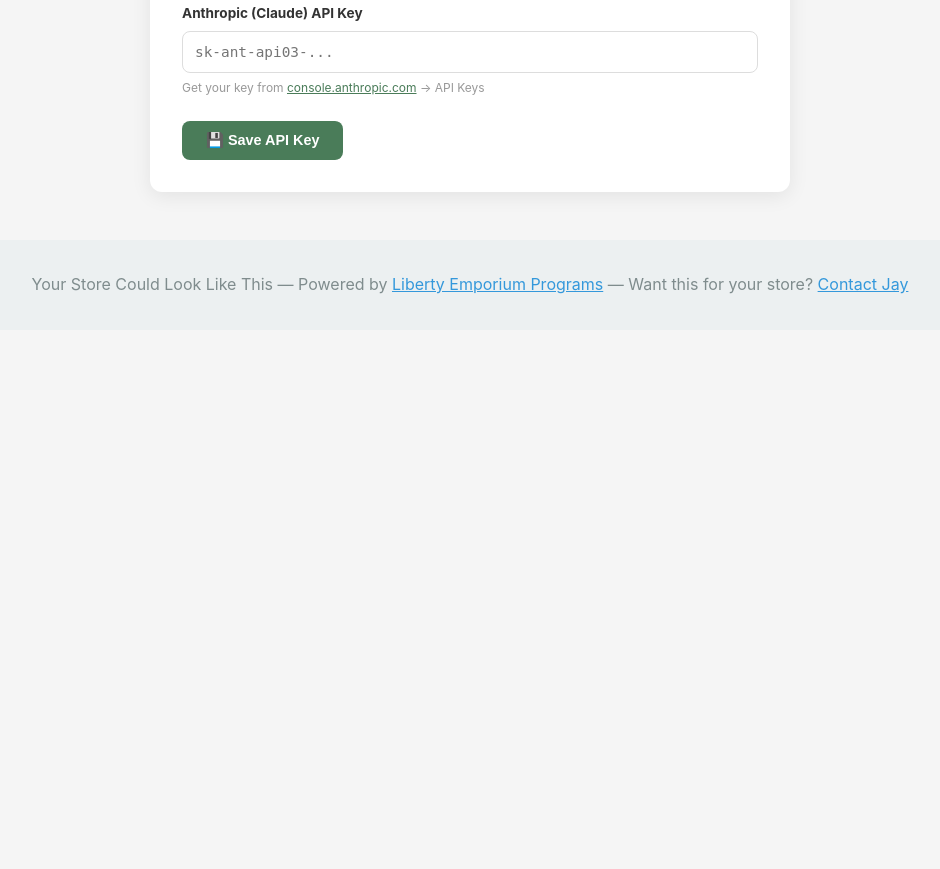
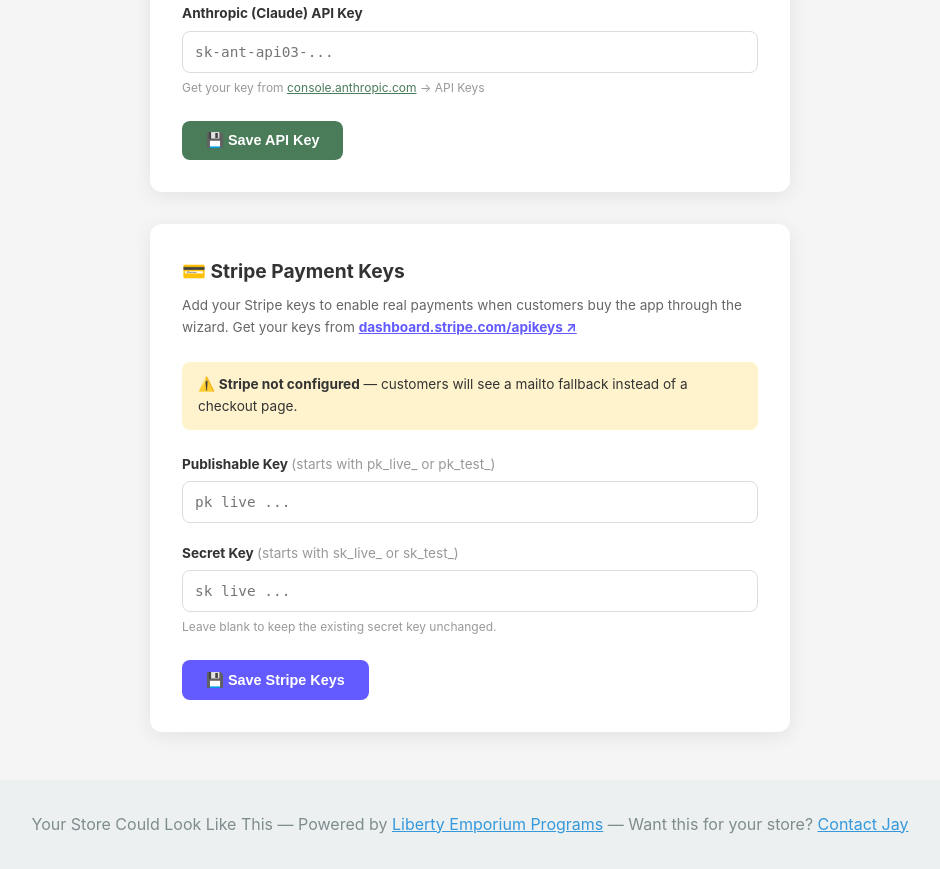
Before and after one commit to Liberty-Emporium/Liberty-Emporium-Inventory-App, a Flask app: template templates/admin_settings.html in a window 1280 px wide. Shown: the part 747-1616 px from the top of the page, without its empty margins (170-1110 px from the left). Before the commit the page ends 1041 px from the top, so only its background shows below. Run offline with Flask 3, Linux system fonts and the light colour scheme; the template is opened without the code that fills it, so the values that code supplies are empty; some libraries are stand-ins or nearby versions.

Commit message:
feat: add Stripe keys to admin settings, wire wizard pricing cards to /pay routes, accept sk_test_ keys

```diff
--- a/app_with_ai.py
+++ b/app_with_ai.py
@@ -24,7 +24,7 @@ except ImportError:
 # ── Stripe (payments) ──────────────────────────────────────────────────────
 STRIPE_SECRET_KEY = os.environ.get('STRIPE_SECRET_KEY', '')
 STRIPE_PUBLIC_KEY = os.environ.get('STRIPE_PUBLIC_KEY', '')
-stripe_enabled = bool(STRIPE_SECRET_KEY and STRIPE_SECRET_KEY.startswith('sk_live_'))
+stripe_enabled = bool(STRIPE_SECRET_KEY and (STRIPE_SECRET_KEY.startswith('sk_live_') or STRIPE_SECRET_KEY.startswith('sk_test_')))
 
 app = Flask(__name__, template_folder='templates')
 app.secret_key = os.environ.get('SECRET_KEY', 'liberty-emporium-secret-2026')
@@ -1486,7 +1486,34 @@ def admin_settings():
             save_ai_api_key('')
             flash('AI API key cleared.', 'warning')
         return redirect(url_for('admin_settings'))
-    return render_template('admin_settings.html', masked_key=masked, has_key=bool(key), **ctx())
+    return render_template('admin_settings.html',
+        masked_key=masked, has_key=bool(key),
+        stripe_secret_key=STRIPE_SECRET_KEY,
+        stripe_public_key=STRIPE_PUBLIC_KEY,
+        **ctx())
+
+@app.route('/admin/settings/stripe', methods=['POST'])
+@login_required
+@admin_required
+def admin_settings_stripe():
+    global STRIPE_SECRET_KEY, STRIPE_PUBLIC_KEY, stripe_enabled
+    clear = request.form.get('clear_stripe') == '1'
+    if clear:
+        STRIPE_SECRET_KEY = ''
+        STRIPE_PUBLIC_KEY = ''
+    else:
+        pub = request.form.get('stripe_public_key', '').strip()
+        sec = request.form.get('stripe_secret_key', '').strip()
+        if pub:
+            STRIPE_PUBLIC_KEY = pub
+        if sec:
+            STRIPE_SECRET_KEY = sec
+    stripe_enabled = bool(STRIPE_SECRET_KEY and (STRIPE_SECRET_KEY.startswith('sk_live_') or STRIPE_SECRET_KEY.startswith('sk_test_')))
+    if clear:
+        flash('Stripe keys cleared.', 'warning')
+    else:
+        flash('Stripe keys saved! Payments are now enabled.', 'success')
+    return redirect(url_for('admin_settings'))
 
 @app.route('/admin/branding', methods=['GET','POST'])
 @login_required
--- a/templates/admin_settings.html
+++ b/templates/admin_settings.html
@@ -138,6 +138,60 @@
     </div>
 </div>
 
+<!-- ── Stripe Keys ─────────────────────────────────────────────────────── -->
+<div style="max-width:640px; margin:2rem auto;">
+    <div style="background:white; padding:2rem; border-radius:12px; box-shadow:0 4px 20px rgba(0,0,0,0.08);">
+        <h2 style="font-size:1.2rem; margin-bottom:0.5rem;">💳 Stripe Payment Keys</h2>
+        <p style="color:#666; font-size:0.85rem; margin-bottom:1.5rem;">
+            Add your Stripe keys to enable real payments when customers buy the app through the wizard.
+            Get your keys from <a href="https://dashboard.stripe.com/apikeys" target="_blank" style="color:#635bff; font-weight:700;">dashboard.stripe.com/apikeys ↗</a>
+        </p>
+
+        {% if stripe_secret_key %}
+        <div style="background:#d4edda; padding:0.75rem 1rem; border-radius:8px; margin-bottom:1.5rem; font-size:0.85rem;">
+            ✅ <strong>Stripe Configured</strong> — payments are live.<br>
+            Secret key: <code style="background:rgba(0,0,0,0.05); padding:2px 6px; border-radius:4px;">{{ stripe_secret_key[:12] }}...{{ stripe_secret_key[-4:] }}</code>
+        </div>
+        {% else %}
+        <div style="background:#fff3cd; padding:0.75rem 1rem; border-radius:8px; margin-bottom:1.5rem; font-size:0.85rem;">
+            ⚠️ <strong>Stripe not configured</strong> — customers will see a mailto fallback instead of a checkout page.
+        </div>
+        {% endif %}
+
+        <form method="POST" action="/admin/settings/stripe">
+            <div style="margin-bottom:1.25rem;">
+                <label style="font-size:0.85rem; font-weight:700; color:#333; display:block; margin-bottom:0.35rem;">
+                    Publishable Key <span style="font-weight:400; color:#999;">(starts with pk_live_ or pk_test_)</span>
+                </label>
+                <input type="text" name="stripe_public_key"
+                       placeholder="pk_live_..."
+                       value="{{ stripe_public_key or '' }}"
+                       style="width:100%; padding:0.75rem; border:1.5px solid #ddd; border-radius:8px; font-size:0.9rem; font-family:monospace; box-sizing:border-box;">
+            </div>
+            <div style="margin-bottom:1.5rem;">
+                <label style="font-size:0.85rem; font-weight:700; color:#333; display:block; margin-bottom:0.35rem;">
+                    Secret Key <span style="font-weight:400; color:#999;">(starts with sk_live_ or sk_test_)</span>
+                </label>
+                <input type="password" name="stripe_secret_key"
+                       placeholder="sk_live_..."
+                       style="width:100%; padding:0.75rem; border:1.5px solid #ddd; border-radius:8px; font-size:0.9rem; font-family:monospace; box-sizing:border-box;">
+                <p style="font-size:0.75rem; color:#999; margin-top:0.3rem;">Leave blank to keep the existing secret key unchanged.</p>
+            </div>
+            <div style="display:flex; gap:0.75rem; align-items:center;">
+                <button type="submit" style="padding:0.7rem 1.5rem; background:#635bff; color:white; border:none; border-radius:8px; font-size:0.9rem; font-weight:700; cursor:pointer;">
+                    💾 Save Stripe Keys
+                </button>
+                {% if stripe_secret_key %}
+                <button type="submit" name="clear_stripe" value="1"
+                        style="padding:0.7rem 1rem; background:#fff; color:#c0392b; border:1.5px solid #f5c6cb; border-radius:8px; font-size:0.8rem; cursor:pointer;">
+                    🗑️ Clear Keys
+                </button>
+                {% endif %}
+            </div>
+        </form>
+    </div>
+</div>
+
 <script>
 // ── API Setup Slideshow ──────────────────────────────────────────────
 var apiCurrentSlide = 1;
```
Also changed, not shown: templates/wizard.html (+6 -3 lines).
